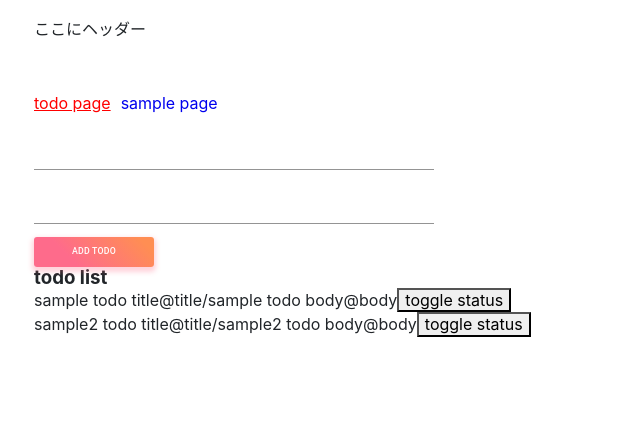
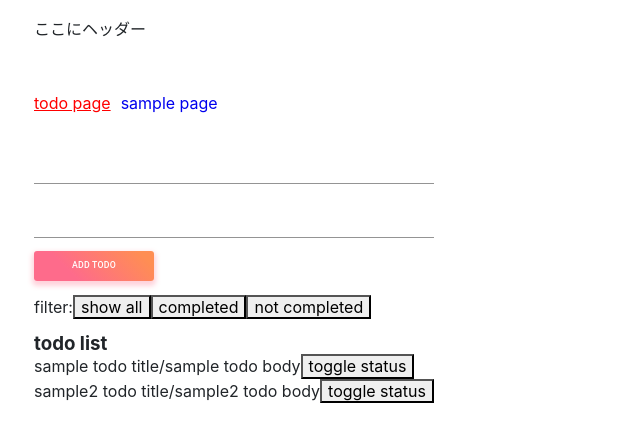
Before and after one commit to hiroakiaoba/typescript-react, a React app: page /todo in a window 1280 px wide. Shown: the top 442 px of the page, without its empty margins (0-640 px from the left). Built offline with nearby package versions, Linux system fonts and the light colour scheme.

Commit message:
Implement filter display using reselect

```diff
--- a/src/components/Todo/index.tsx
+++ b/src/components/Todo/index.tsx
@@ -1,9 +1,15 @@
 import React from 'react';
+import styled from 'styled-components';
+
+import { FilterCondition } from 'services/models';
 
 import Form, { FormProps } from './Form';
 import TodoList, { TodoListProps } from './TodoList';
 
-type TodoProps = TodoListProps & FormProps;
+type TodoProps = TodoListProps &
+  FormProps & {
+    handleFilterTodos: (condition: FilterCondition) => void;
+  };
 
 const TodoComponent: React.FC<TodoProps> = ({
   todos,
@@ -11,13 +17,37 @@ const TodoComponent: React.FC<TodoProps> = ({
   inputTitleProps,
   inputBodyProps,
   handleSubmit,
+  handleFilterTodos,
 }) => {
   return (
     <>
-      <Form {...{ inputTitleProps, inputBodyProps, handleSubmit }} />
-      <TodoList todos={todos} handleToggleStatus={handleToggleStatus} />
+      <Section>
+        <Form {...{ inputTitleProps, inputBodyProps, handleSubmit }} />
+      </Section>
+      <Section>
+        filter:
+        <button type="button" onClick={() => handleFilterTodos('ALL')}>
+          show all
+        </button>
+        <button type="button" onClick={() => handleFilterTodos('COMPLETED')}>
+          completed
+        </button>
+        <button
+          type="button"
+          onClick={() => handleFilterTodos('NOT_COMPLETED')}
+        >
+          not completed
+        </button>
+      </Section>
+      <Section>
+        <TodoList {...{ todos, handleToggleStatus }} />
+      </Section>
     </>
   );
 };
 
+const Section = styled.div`
+  margin: 14px 0;
+`;
+
 export default TodoComponent;
--- a/src/containers/TodoContainer.tsx
+++ b/src/containers/TodoContainer.tsx
@@ -1,19 +1,25 @@
-import React, { useCallback } from 'react';
+import React, { useState, useCallback } from 'react';
 import { useDispatch, useSelector } from 'react-redux';
 import useInput from 'src/hooks/useInput';
 import useValidation from 'src/hooks/useValidation';
 import { todo } from 'modules/todo/actions';
-import { convertedTodosSelector } from 'modules/todo/selectors';
+import { selectTodosWithCondition } from 'modules/todo/selectors';
 import { required } from 'services/validation';
+import { FilterCondition } from 'services/models';
 
 import Todo from 'components/Todo';
+import { RootState } from 'src/modules/reducer';
 
 const TodoContainer: React.FC = () => {
-  const dispatch = useDispatch();
   const { reset: titleReset, ...titleProps } = useInput();
   const { reset: bodyReset, ...bodyProps } = useInput();
   const [titleErrorMessage, validateTitle] = useValidation(required);
   const [bodyErrorMessage, validateBody] = useValidation(required);
+  const [filterCondition, changeFilterCondition] = useState<FilterCondition>(
+    'ALL',
+  );
+
+  const dispatch = useDispatch();
 
   const handleSubmit = useCallback(
     (e: React.FormEvent<HTMLFormElement>) => {
@@ -39,7 +45,13 @@ const TodoContainer: React.FC = () => {
     dispatch(todo.toggleStatus({ id }));
   }, []);
 
-  const todos = useSelector(convertedTodosSelector);
+  const handleFilterTodos = useCallback((condition: FilterCondition) => {
+    changeFilterCondition(condition);
+  }, []);
+
+  const todos = useSelector((state: RootState) =>
+    selectTodosWithCondition(state, filterCondition),
+  );
 
   return (
     <Todo
@@ -48,6 +60,7 @@ const TodoContainer: React.FC = () => {
       inputBodyProps={{ attrs: bodyProps, errorMessage: bodyErrorMessage }}
       handleSubmit={handleSubmit}
       handleToggleStatus={handleToggleStatus}
+      handleFilterTodos={handleFilterTodos}
     />
   );
 };
--- a/src/modules/todo/selectors.ts
+++ b/src/modules/todo/selectors.ts
@@ -1,14 +1,26 @@
 import { RootState } from 'modules/reducer';
 import { createSelector } from 'reselect';
+import { FilterCondition, Todo } from 'services/models';
 
-export const todosSelector = (state: RootState) => state.todo.todos;
+const todosSelector = (state: RootState) => state.todo.todos;
+const conditionSelector = (
+  state: RootState,
+  filterCondition: FilterCondition,
+) => filterCondition;
 
-export const convertedTodosSelector = createSelector(
+export const selectTodosWithCondition = createSelector(
   todosSelector,
-  todos =>
-    todos.map(t => ({
-      ...t,
-      title: `${t.title}@title`,
-      body: `${t.body}@body`,
-    })),
+  conditionSelector,
+  (todos: Todo[], filterCondition: FilterCondition) => {
+    switch (filterCondition) {
+      case 'ALL':
+        return todos;
+      case 'COMPLETED':
+        return todos.filter(todo => todo.completed === true);
+      case 'NOT_COMPLETED':
+        return todos.filter(todo => todo.completed === false);
+      default:
+        return todos;
+    }
+  },
 );
--- a/src/services/models/todo.ts
+++ b/src/services/models/todo.ts
@@ -4,3 +4,5 @@ export interface Todo {
   body: string;
   completed: boolean;
 }
+
+export type FilterCondition = 'ALL' | 'COMPLETED' | 'NOT_COMPLETED';
```
